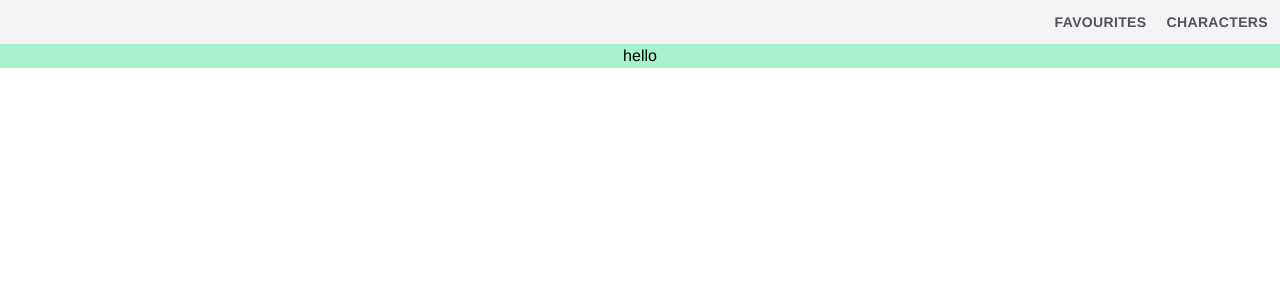
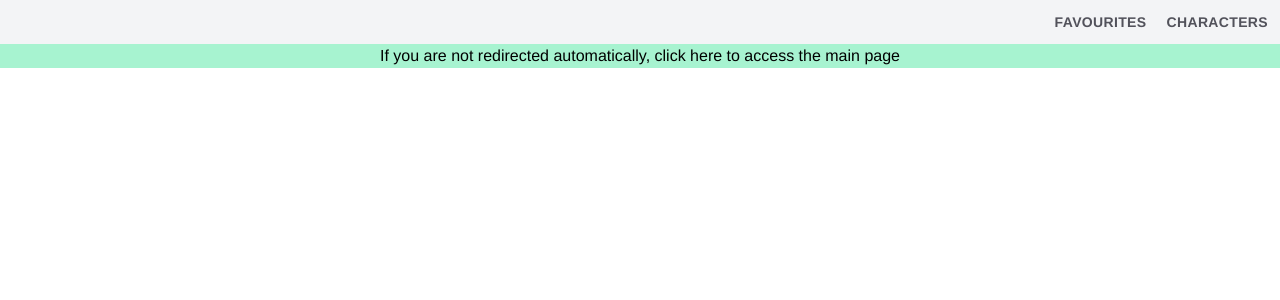
Before and after one commit to ann-kar/rick-morty, a Next.js app: page / in a window 1280 px wide. Shown: the top 300 px of the page. Built offline with nearby package versions, Linux system fonts and the light colour scheme.

Commit message:
feat: add link to "./characters" as fallback for redirect

```diff
--- a/pages/index.tsx
+++ b/pages/index.tsx
@@ -1,11 +1,17 @@
-import type { NextPage } from 'next'
+import type { NextPage } from "next";
+import Link from "next/link";
 
 const Home: NextPage = () => {
   return (
     <div className="bg-emerald-200">
-      hello
+      <Link href={"./characters"}>
+        <a>
+          If you are not redirected automatically, click here to access the main
+          page
+        </a>
+      </Link>
     </div>
-  )
-}
+  );
+};
 
-export default Home
+export default Home;
```
